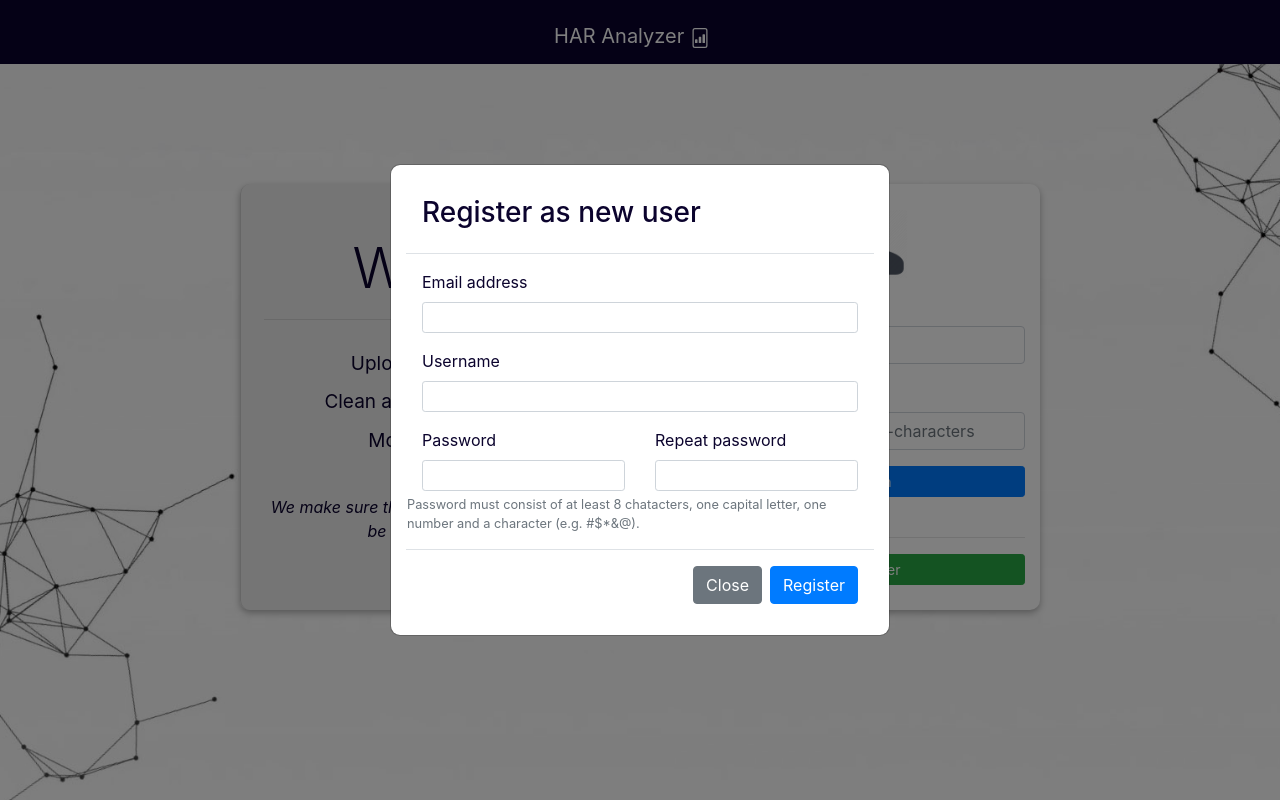
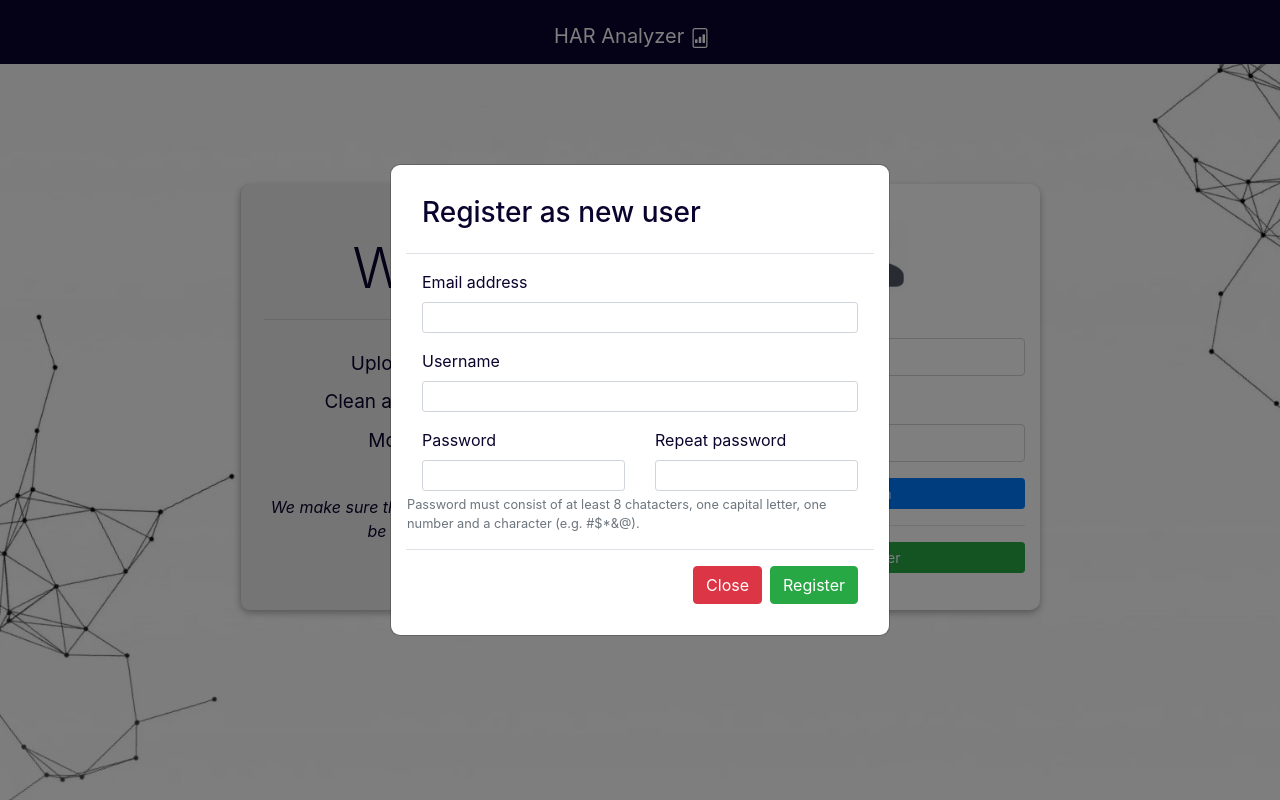
Before and after one commit to Chrisbelefantis/HAR-Analyzer, a PHP site: page / in a window 1280 px wide, after a click on "Register". Run offline with PHP 8.4, Linux system fonts and the light colour scheme.

Commit message:
phase 1 completed

```diff
--- a/index.php
+++ b/index.php
@@ -44,22 +44,22 @@
   			<div class="col-md-5 col-sm-12 align-self-center" >
 
 
-	  			<form action="includes/is_in_database.php" method="POST">
+	  			<form action="includes/login_script.php" method="POST">
 					  <div class="form-group">
 					  	 <img src="img/login.png">
 					    <label for="username">Username</label>
-					    <input type="text" class="form-control" placeholder="Admin" id="username" name="username" aria-describedby="usernameHelp">
+					    <input type="text" class="form-control"id="username" name="username" aria-describedby="usernameHelp">
 					  </div>
 					  <div class="form-group">
 					    <label for="exampleInputPassword1">Password</label>
-					    <input type="password" placeholder="Must have at least 8-characters" class="form-control" id="exampleInputPassword1" name="password">
+					    <input type="password" class="form-control" id="exampleInputPassword1" name="password">
 
 					 </div>
 					 <div class="text-center">
 					   <button type="submit" class="btn btn-primary btn-sm btn-block" name="Login-button">Login</button>
 				     </div>
 				</form>
-				<br>
+
 
 					<?php
 
@@ -123,8 +123,8 @@
 							<div id="errorMessage"></div>
 						</div>
 						<div class="modal-footer">
-							<button type="button" class="btn btn-secondary" data-dismiss="modal">Close</button>
-							<button type="button" class="btn btn-primary" id="registerButton">Register</button>
+							<button type="button" class="btn btn-danger" data-dismiss="modal">Close</button>
+							<button type="button" class="btn btn-success" id="registerButton">Register</button>
 						</div>
 					</div>
 				</div>
```
Also changed, not shown: dist/script.dev.js (deleted), includes/login_script.php (renamed from includes/is_in_database.php).
